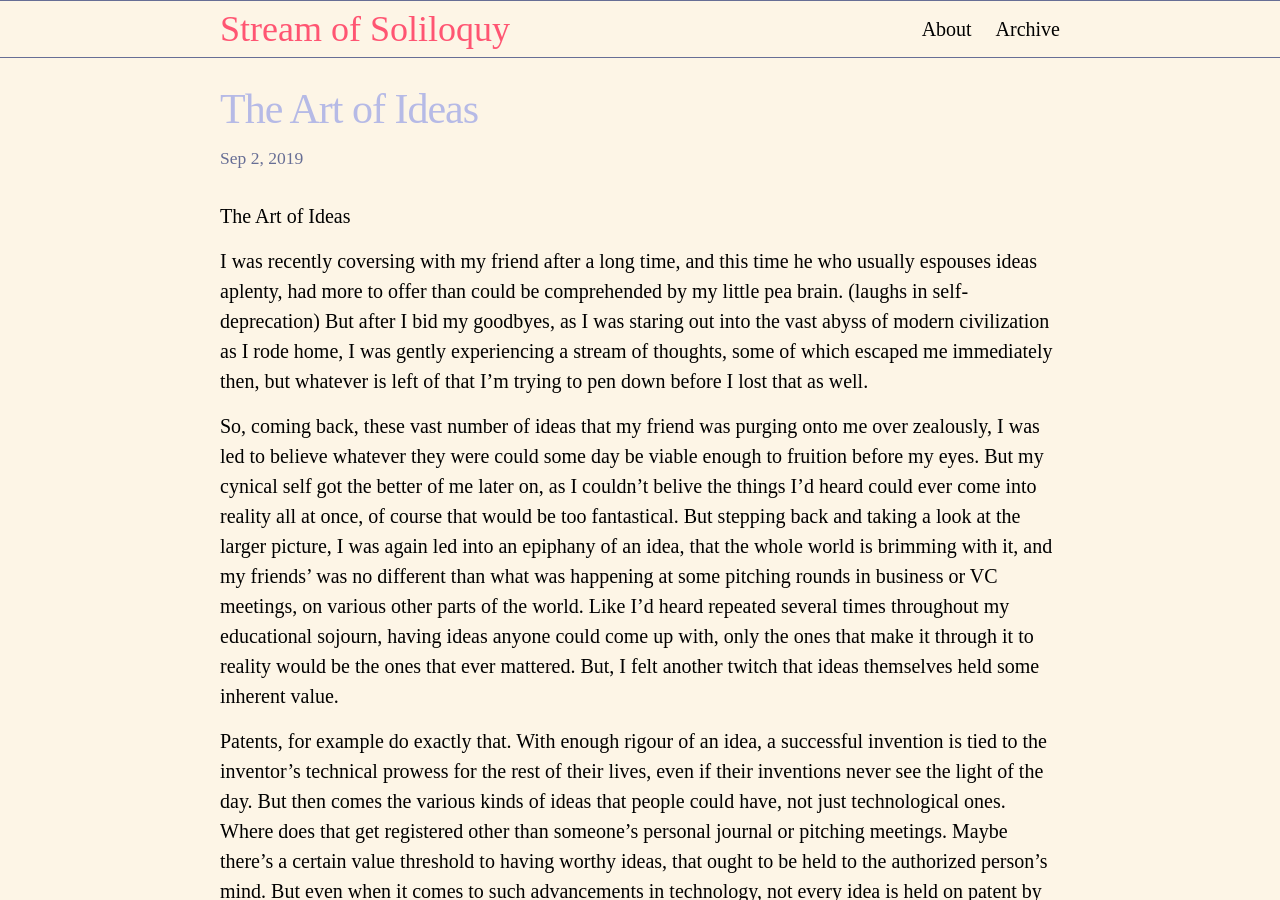
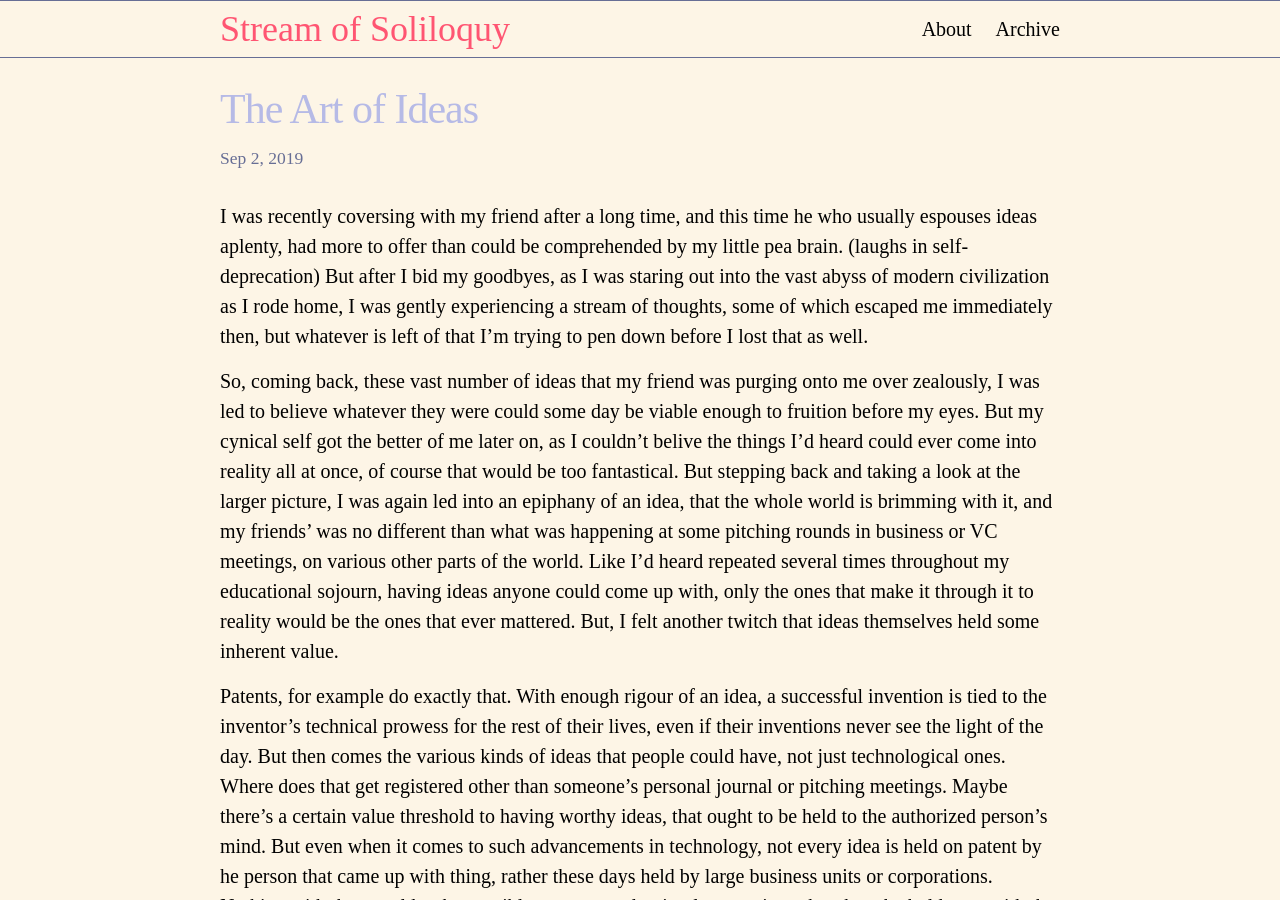
Before and after one commit to abvr/abvr.github.io, a Jekyll site: the page built from _posts/2019-09-02-idea.md, in a window 1280 px wide and 900 px high. Built offline with Jekyll 4.4.1, drawn with Linux system fonts in a browser that asks for light colours.

Commit message:
Update 2019-09-02-idea.md

```diff
--- a/_posts/2019-09-02-idea.md
+++ b/_posts/2019-09-02-idea.md
@@ -2,8 +2,6 @@
 layout: post
 title: The Art of Ideas
 ---
-The Art of Ideas
-
 I was recently coversing with my friend after a long time, and this time he who usually espouses ideas aplenty, had more
 to offer than could be comprehended by my little pea brain. (laughs in self-deprecation)
 But after I bid my goodbyes, as I was staring out into the vast abyss of modern civilization as I rode home, I was gently experiencing
```
